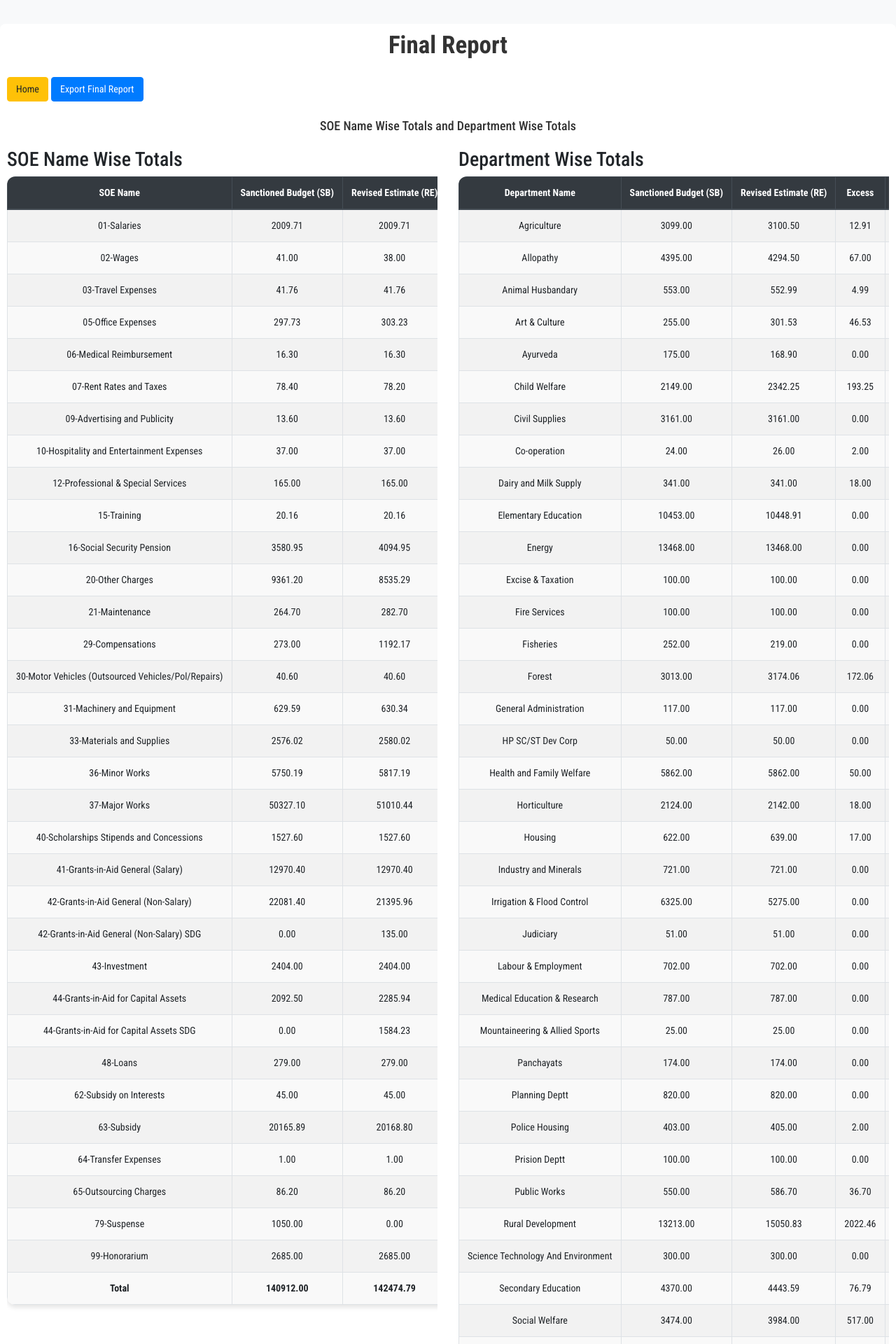
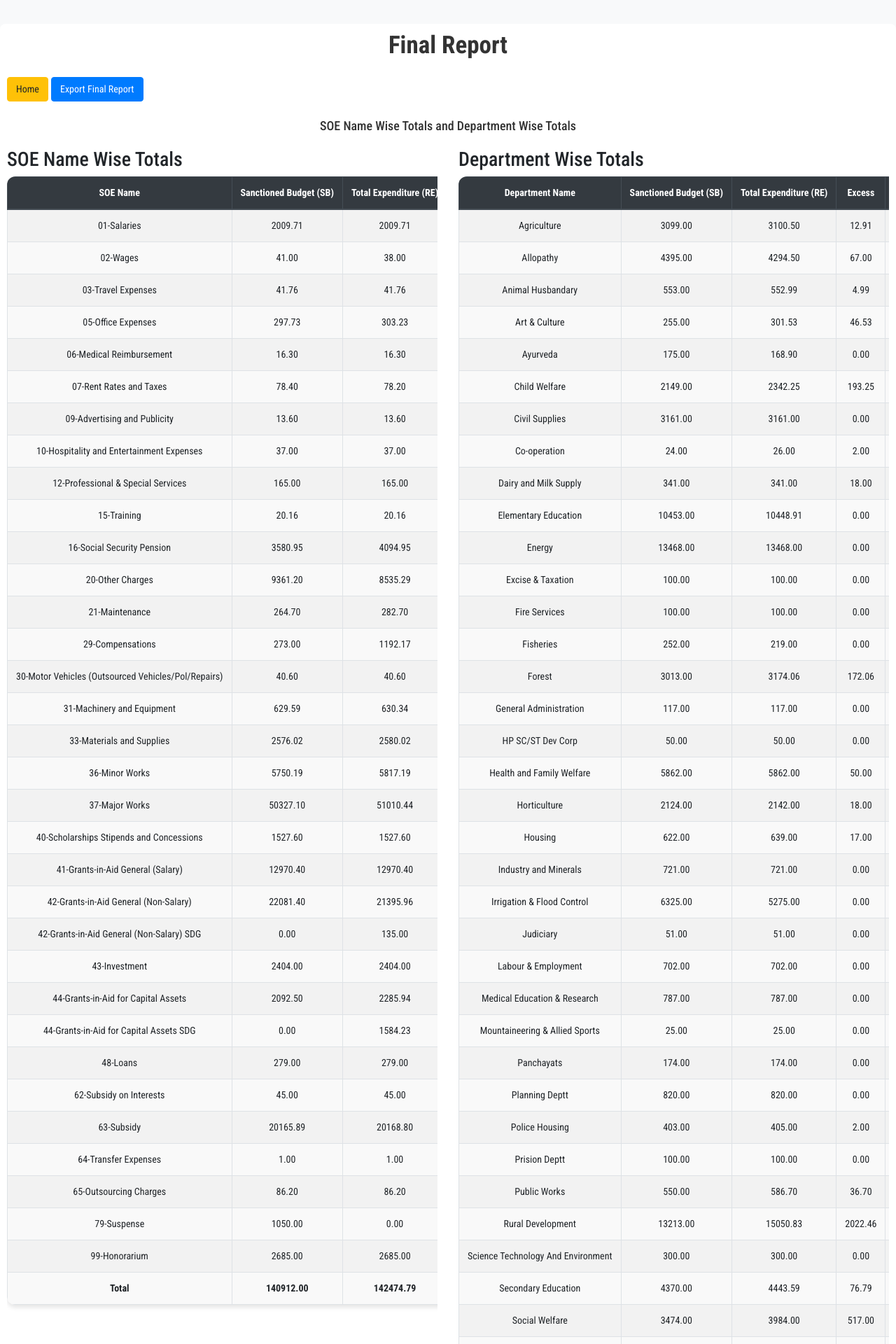
Before and after one commit to gov-bhanu/tdd-budget, a Django app: page /final_report/ in a window 1280 px wide. Shown: the top 1920 px of the page at 70% size. Run offline with Django 5.2, Linux system fonts and the light colour scheme; data comes from the database, SQL or seed files in the repository; some libraries are stand-ins or nearby versions.

Commit message:
change of Revised Estimate to Total Expenditure (RE)

```diff
--- a/myapp/templates/final_report.html
+++ b/myapp/templates/final_report.html
@@ -35,7 +35,7 @@
                                 <tr>
                                     <th>SOE Name</th>
                                     <th>Sanctioned Budget (SB)</th>
-                                    <th>Revised Estimate (RE)</th>
+                                    <th>Total Expenditure (RE)</th>
                                     <th>Excess</th>
                                     <th>Surrender</th>
                                 </tr>
@@ -71,7 +71,7 @@
                                 <tr>
                                     <th>Department Name</th>
                                     <th>Sanctioned Budget (SB)</th>
-                                    <th>Revised Estimate (RE)</th>
+                                    <th>Total Expenditure (RE)</th>
                                     <th>Excess</th>
                                     <th>Surrender</th>
                                 </tr>
@@ -110,7 +110,7 @@
                                 <tr>
                                     <th>Head Group</th>
                                     <th>Sanctioned Budget</th>
-                                    <th>Revised Estimate</th>
+                                    <th>Total Expenditure (RE)</th>
                                     <th>Excess</th>
                                     <th>Surrender</th>
                                 </tr>
@@ -143,7 +143,7 @@
                         <tr>
                             <th>Head Group</th>
                             <th>Sanctioned Budget</th>
-                            <th>Revised Estimate</th>
+                            <th>Total Expenditure (RE)</th>
                             <th>Excess</th>
                             <th>Surrender</th>
                         </tr>
@@ -177,7 +177,7 @@
                                 <tr>
                                     <th>Head Group</th>
                                     <th>Sanctioned Budget</th>
-                                    <th>Revised Estimate</th>
+                                    <th>Total Expenditure (RE)</th>
                                     <th>Excess</th>
                                     <th>Surrender</th>
                                 </tr>
@@ -213,7 +213,7 @@
                         <tr>
                             <th>Group</th>
                             <th>Sanctioned Budget</th>
-                            <th>Revised Estimate</th>
+                            <th>Total Expenditure (RE)</th>
                             <th>Excess</th>
                             <th>Surrender</th>
                         </tr>
@@ -260,7 +260,7 @@
                             <tr>
                                 <th>Head Category</th>
                                 <th>Sanctioned Budget</th>
-                                <th>Revised Estimate</th>
+                                <th>Total Expenditure (RE)</th>
                                 <th>Excess</th>
                                 <th>Surrender</th>
                             </tr>
@@ -294,7 +294,7 @@
                             <tr>
                                 <th>Head Category</th>
                                 <th>Sanctioned Budget</th>
-                                <th>Revised Estimate</th>
+                                <th>Total Expenditure (RE)</th>
                                 <th>Excess</th>
                                 <th>Surrender</th>
                             </tr>
@@ -328,7 +328,7 @@
                             <tr>
                                 <th>Head Category</th>
                                 <th>Sanctioned Budget</th>
-                                <th>Revised Estimate</th>
+                                <th>Total Expenditure (RE)</th>
                                 <th>Excess</th>
                                 <th>Surrender</th>
                             </tr>
--- a/myapp/templates/index.html
+++ b/myapp/templates/index.html
@@ -67,7 +67,7 @@
                         <th>Scheme Name</th>
                         <th>SOEs Name</th>
                         <th>Sanctioned Budget</th>
-                        <th>Revised Estimate</th>
+                        <th>Total Expenditure (RE)</th>
                         <th>In Divisible</th>
                         <th>Divisible</th>
                         <th>Kinnaur</th>
--- a/myapp/templates/revision_report.html
+++ b/myapp/templates/revision_report.html
@@ -47,7 +47,7 @@
                         <th>Scheme Name</th>
                         <th>SOE Name</th>
                         <th>Sanctioned Budget (SB)</th>
-                        <th>Revised Estimate (RE)</th>
+                        <th>Total Expenditure (RE)</th>
                         <th>Excess</th>
                         <th>Surrender</th>
                         <th>Last Change Date</th>
--- a/myapp/templates/supplementary_report.html
+++ b/myapp/templates/supplementary_report.html
@@ -34,7 +34,7 @@
                         <th>Head Name</th>
                         <th>SOE Name</th>
                         <th>Sanctioned Budget (SB)</th>
-                        <th>Revised Estimate (RE)</th>
+                        <th>Total Expenditure (RE)</th>
                         <th>Excess</th>
                         <th>Surrender</th>
                     </tr>
```
